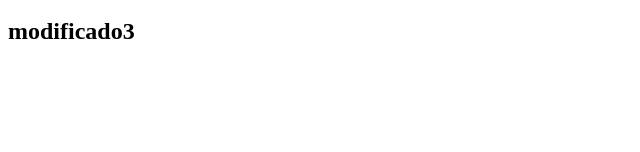
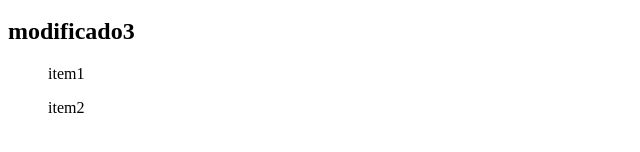
Before and after one commit to k4rurosu/prueba_clase5, a plain HTML site: page index.html in a window 1280 px wide. Shown: the part 126-278 px from the top of the page, 0-640 px from the left. Drawn offline with Linux system fonts and the light colour scheme.

Commit message:
SEGUNDA VERSION

```diff
--- a/index.html
+++ b/index.html
@@ -10,6 +10,8 @@
         <p>
             <a href="http://www.facebook.com"> Enlace a face </a>
             <h2>modificado3</h2>
+            <ol>item1</ol>
+            <ol>item2</ol>
         </p>
 
     </body>
```
